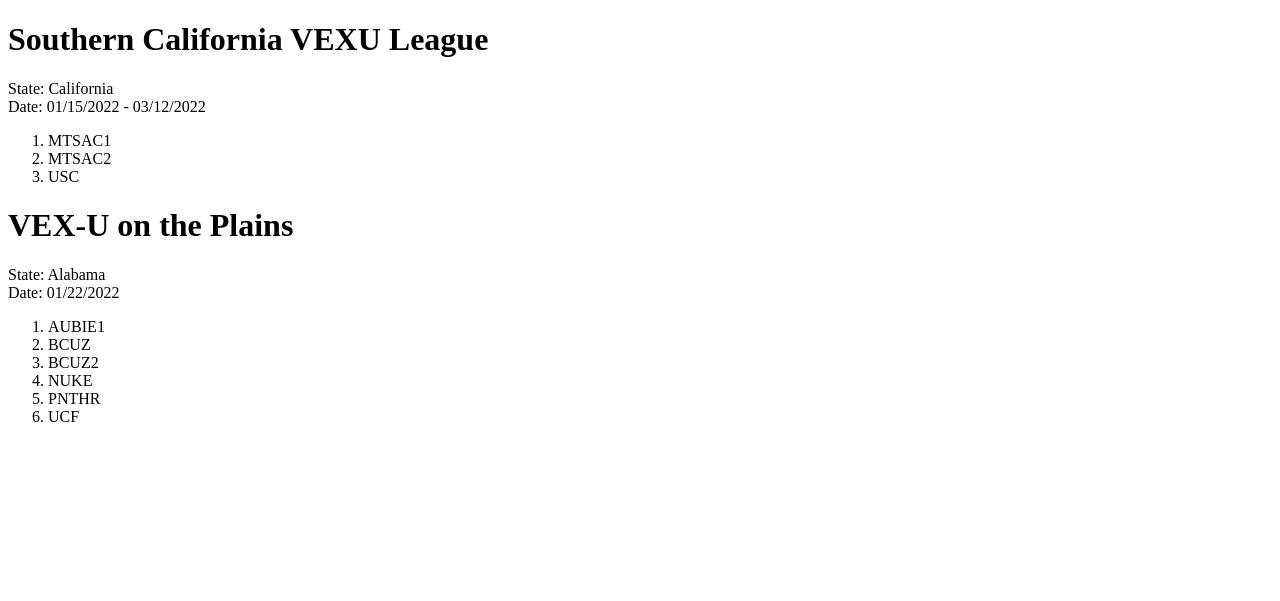
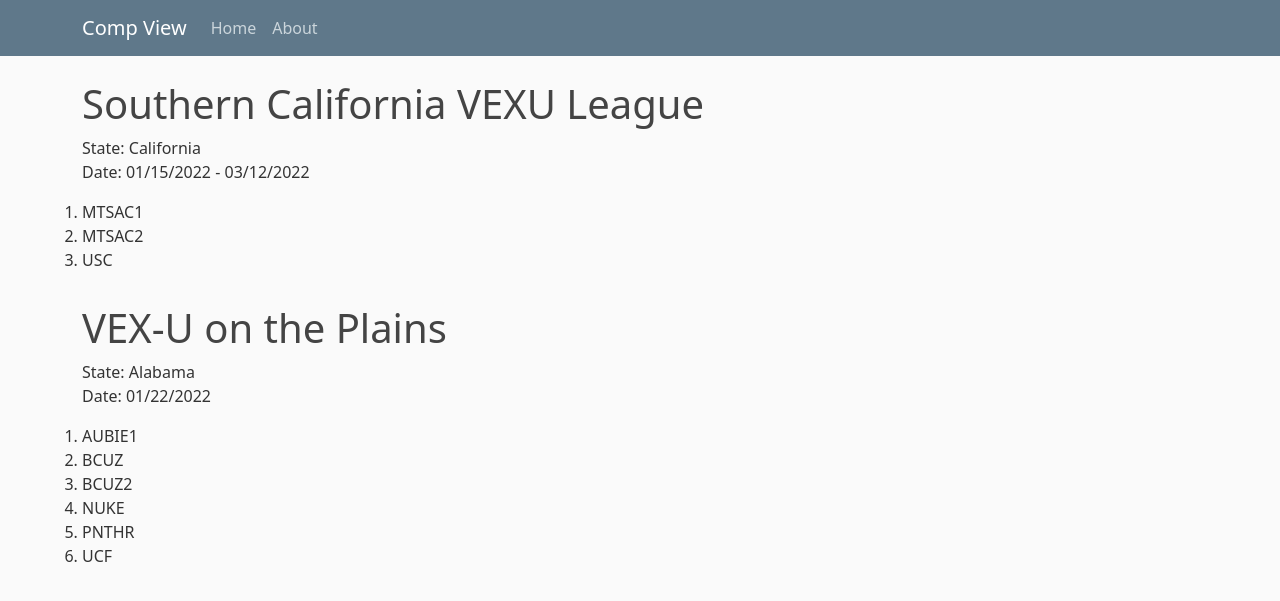
Before and after one commit to DaleNaci/CompView, a Flask app: page / in a window 1280 px wide. Shown: the top 601 px of the page. Run offline with Flask 2, Linux system fonts and the light colour scheme.

Commit message:
Added basic structure for base html page, might need to change up container div for different sizes. Also added styling sheet

```diff
--- a/app/__init__.py
+++ b/app/__init__.py
@@ -1,4 +1,4 @@
-from flask import Flask, render_template
+from flask import Flask, render_template, url_for
 
 
 app = Flask(__name__)
--- /dev/null
+++ b/app/static/styles.css
@@ -0,0 +1,80 @@
+body {
+ background: #fafafa;
+ color: #333333;
+ margin-top: 5rem;
+}
+
+h1, h2, h3, h4, h5, h6 {
+ color: #444444;
+}
+
+.bg-steel {
+ background-color: #5f788a;
+}
+
+.site-header .navbar-nav .nav-link {
+ color: #cbd5db;
+}
+
+.site-header .navbar-nav .nav-link:hover {
+ color: #ffffff;
+}
+
+.site-header .navbar-nav .nav-link.active {
+ font-weight: 500;
+}
+
+.content-section {
+ background: #ffffff;
+ padding: 10px 20px;
+ border: 1px solid #dddddd;
+ border-radius: 3px;
+ margin-bottom: 20px;
+}
+
+.article-title {
+ color: #444444;
+}
+
+a.article-title:hover {
+ color: #428bca;
+ text-decoration: none;
+}
+
+.article-content {
+ white-space: pre-line;
+}
+
+.article-img {
+ height: 65px;
+ width: 65px;
+ margin-right: 16px;
+}
+
+.article-metadata {
+ padding-bottom: 1px;
+ margin-bottom: 4px;
+ border-bottom: 1px solid #e3e3e3
+}
+
+.article-metadata a:hover {
+ color: #333;
+ text-decoration: none;
+}
+
+.article-svg {
+ width: 25px;
+ height: 25px;
+ vertical-align: middle;
+}
+
+.account-img {
+ height: 125px;
+ width: 125px;
+ margin-right: 20px;
+ margin-bottom: 16px;
+}
+
+.account-heading {
+ font-size: 2.5rem;
+}
--- /dev/null
+++ b/app/templates/base.html
@@ -0,0 +1,45 @@
+<!DOCTYPE html>
+<html>
+<head>
+    <!-- Required meta tags -->
+    <meta charset="utf-8">
+    <meta name="viewport" content="width=device-width, initial-scale=1">
+
+    <!-- Bootstrap CSS -->
+    <link href="https://cdn.jsdelivr.net/npm/bootstrap@5.1.3/dist/css/bootstrap.min.css" rel="stylesheet" integrity="sha384-1BmE4kWBq78iYhFldvKuhfTAU6auU8tT94WrHftjDbrCEXSU1oBoqyl2QvZ6jIW3" crossorigin="anonymous">
+
+    <link rel="stylesheet" type="text/css" href="{{ url_for('static', filename='styles.css') }}">
+
+    {% if title %}
+        <title>Comp View - {{ title }}</title>
+    {% else %}
+        <title>Comp View</title>
+    {% endif %}
+</head>
+<body>
+    <header class="site-header">
+        <nav class="navbar navbar-expand-md navbar-dark bg-steel fixed-top">
+            <div class="container">
+                <a class="navbar-brand mr-4" href="/">Comp View</a>
+                <button class="navbar-toggler" type="button" data-toggle="collapse" data-target="#navbarToggle" aria-controls="navbarToggle" aria-expanded="false" aria-label="Toggle navigation">
+                    <span class="navbar-toggler-icon"></span>
+                </button>
+                    <div class="collapse navbar-collapse" id="navbarToggle">
+                        <div class="navbar-nav mr-auto">
+                        <a class="nav-item nav-link" href="/">Home</a>
+                        <a class="nav-item nav-link" href="/about">About</a>
+                    </div>
+                </div>
+            </div>
+        </nav>
+    </header>
+
+    <main role="main" class="container">
+        <div class="row">
+            {% block content %}{% endblock %}
+        </div>
+    </main>
+
+    <script src="https://cdn.jsdelivr.net/npm/bootstrap@5.1.3/dist/js/bootstrap.bundle.min.js" integrity="sha384-ka7Sk0Gln4gmtz2MlQnikT1wXgYsOg+OMhuP+IlRH9sENBO0LRn5q+8nbTov4+1p" crossorigin="anonymous"></script>
+</body>
+</html>
--- a/app/templates/home.html
+++ b/app/templates/home.html
@@ -1,13 +1,7 @@
-<!DOCTYPE html>
-<html>
-<head>
-    {% if title %}
-        <title>Comp View - {{ title }}</title>
-    {% else %}
-        <title>Comp View</title>
-    {% endif %}
-</head>
-<body>
+{% extends "base.html" %}
+
+
+{% block content %}
     {% for comp in competitions %}
         <h1>{{ comp.name }}</h1>
         <p>
@@ -19,7 +13,5 @@
                 {% endfor %}
             </ol>
         </p>
-
     {% endfor %}
-</body>
-</html>
+{% endblock content %}
```
